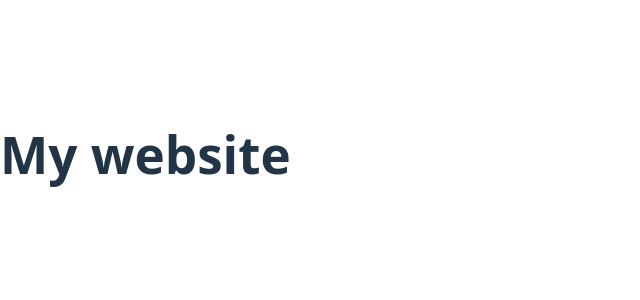
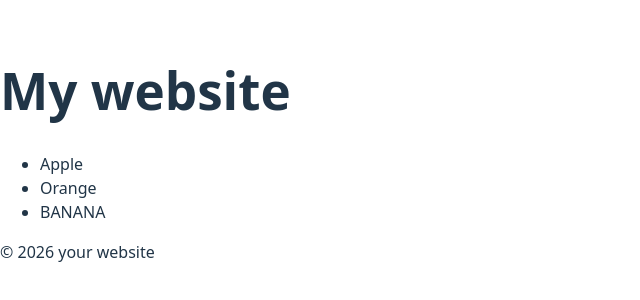
Before and after one commit to NikolozKapanadzee/React-Recall, a React (Vite) app: page / in a window 1280 px wide. Shown: the part 246-546 px from the top of the page, without its empty margins (0-640 px from the left). Built offline with nearby package versions, Linux system fonts and the light colour scheme.

Commit message:
feat: recall components

```diff
--- a/src/App.tsx
+++ b/src/App.tsx
@@ -1,7 +1,15 @@
+import Food from "./Food";
+import Footer from "./Footer";
 import Header from "./Header";
 
 function App() {
-  return <Header />;
+  return (
+    <>
+      <Header />
+      <Food />
+      <Footer />
+    </>
+  );
 }
 
 export default App;
--- /dev/null
+++ b/src/Food.tsx
@@ -0,0 +1,12 @@
+function Food() {
+  const food1 = "Orange";
+  const food2 = "Banana";
+  return (
+    <ul>
+      <li>Apple</li>
+      <li>{food1}</li>
+      <li>{food2.toUpperCase()}</li>
+    </ul>
+  );
+}
+export default Food;
--- /dev/null
+++ b/src/Footer.tsx
@@ -0,0 +1,8 @@
+function Footer() {
+  return (
+    <footer>
+      <p>&copy; {new Date().getFullYear()} your website</p>
+    </footer>
+  );
+}
+export default Footer;
```
